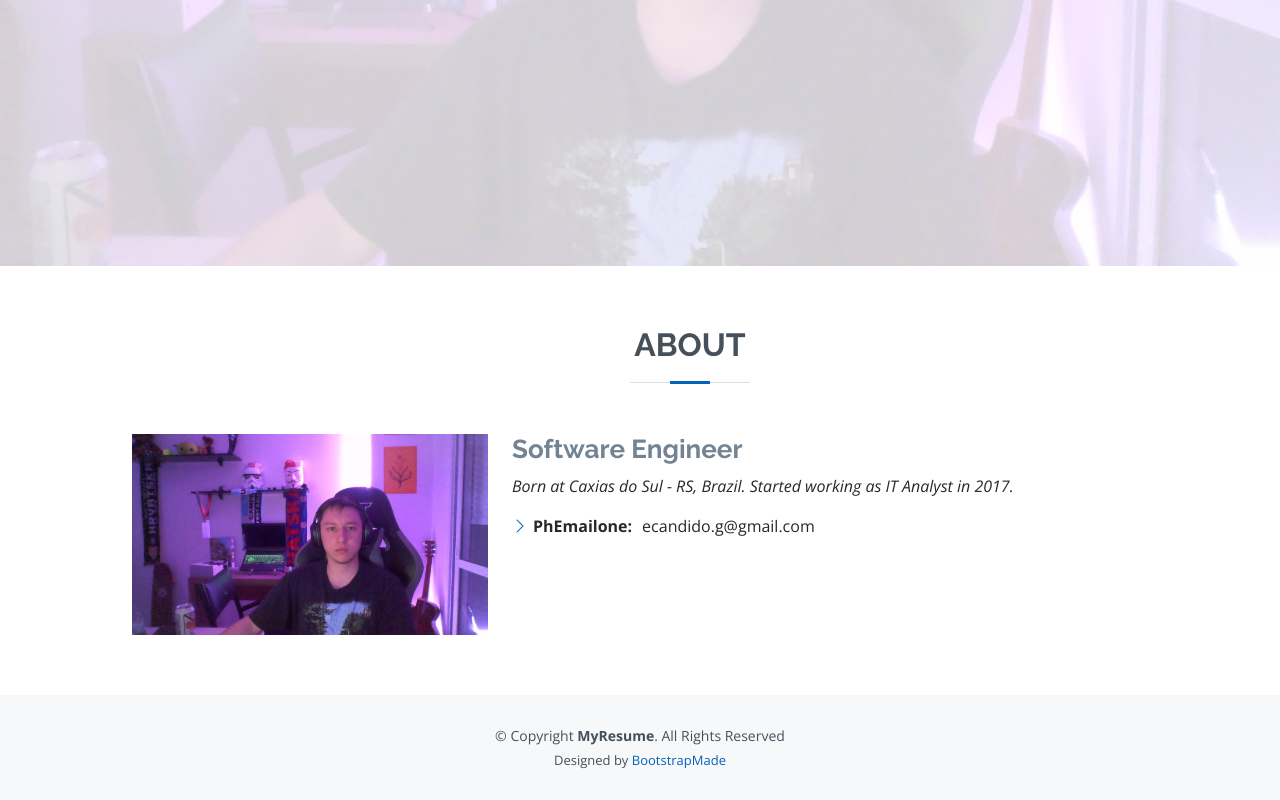
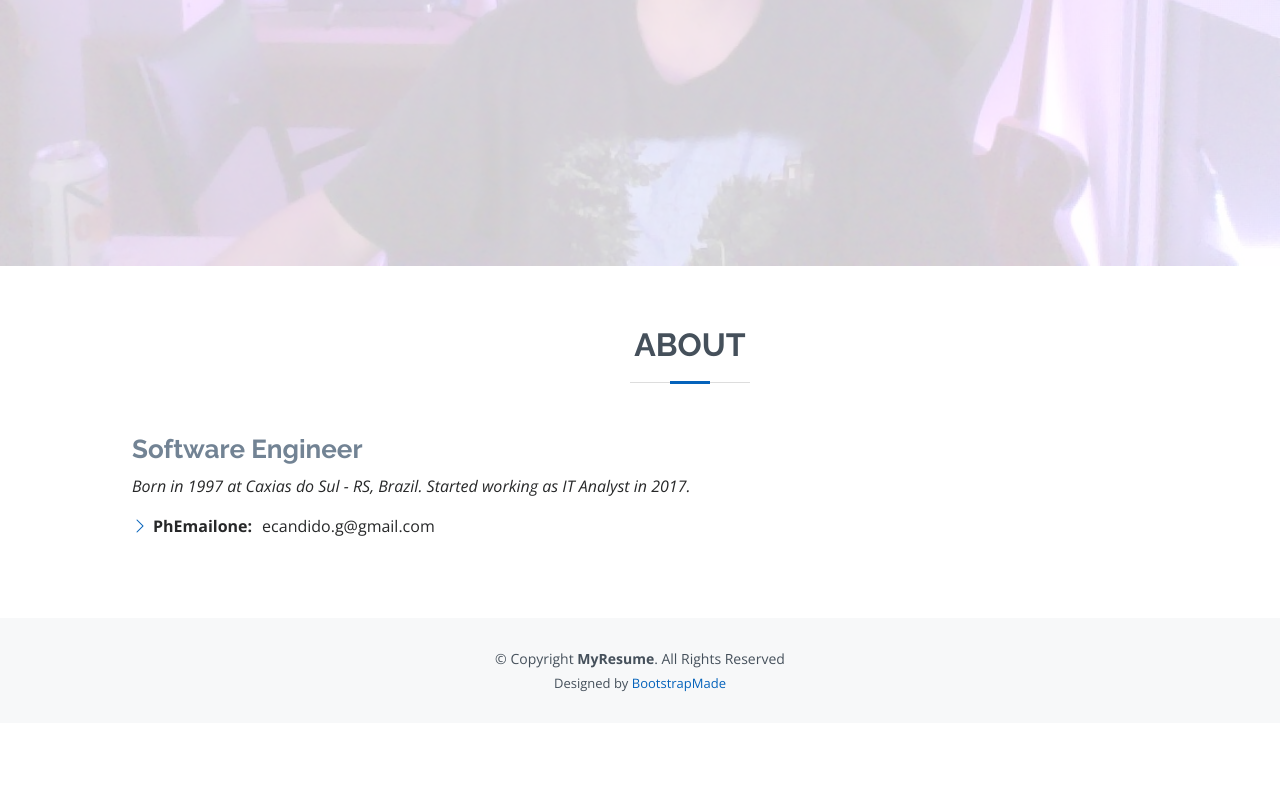
Before and after one commit to ecandido/ecandido, a plain HTML site: page index.html in a window 1280 px wide. Shown: the part 534-1334 px from the top of the page. After the commit the page ends 1257 px from the top, so only its background shows below. Drawn offline with nearby package versions, Linux system fonts and the light colour scheme.

Commit message:
changing about

```diff
--- a/index.html
+++ b/index.html
@@ -75,13 +75,10 @@
         </div>
 
         <div class="row">
-          <div class="col-lg-4">
-            <img src="assets/img/whatever.jpg" class="img-fluid" alt="">
-          </div>
           <div class="col-lg-8 pt-4 pt-lg-0 content">
             <h3>Software Engineer</h3>
             <p class="fst-italic">
-              Born at Caxias do Sul - RS, Brazil. Started working as IT Analyst in 2017.
+              Born in 1997 at Caxias do Sul - RS, Brazil. Started working as IT Analyst in 2017.
             </p>
             <div class="row">
               <div class="col-lg-6">
```
